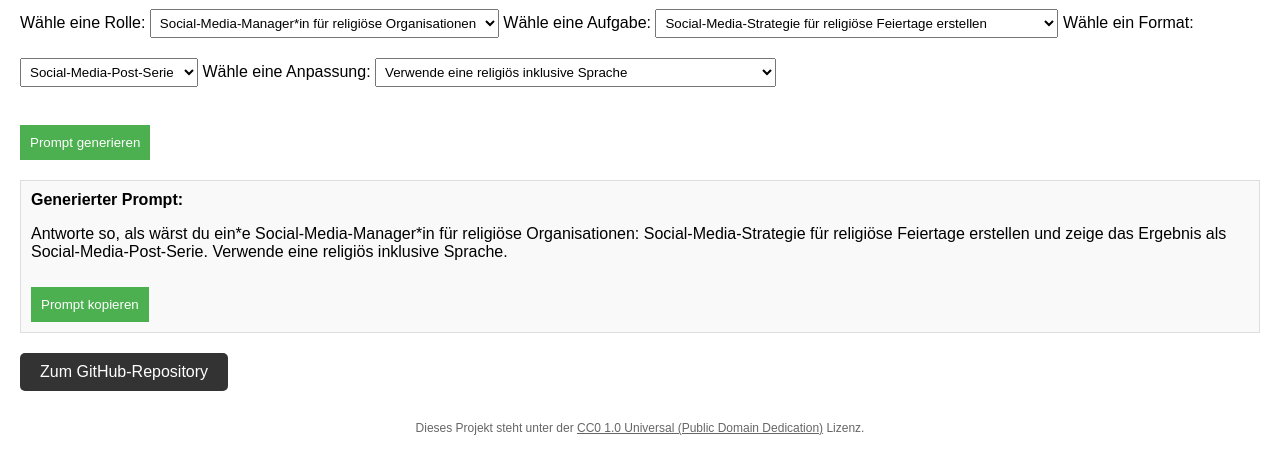
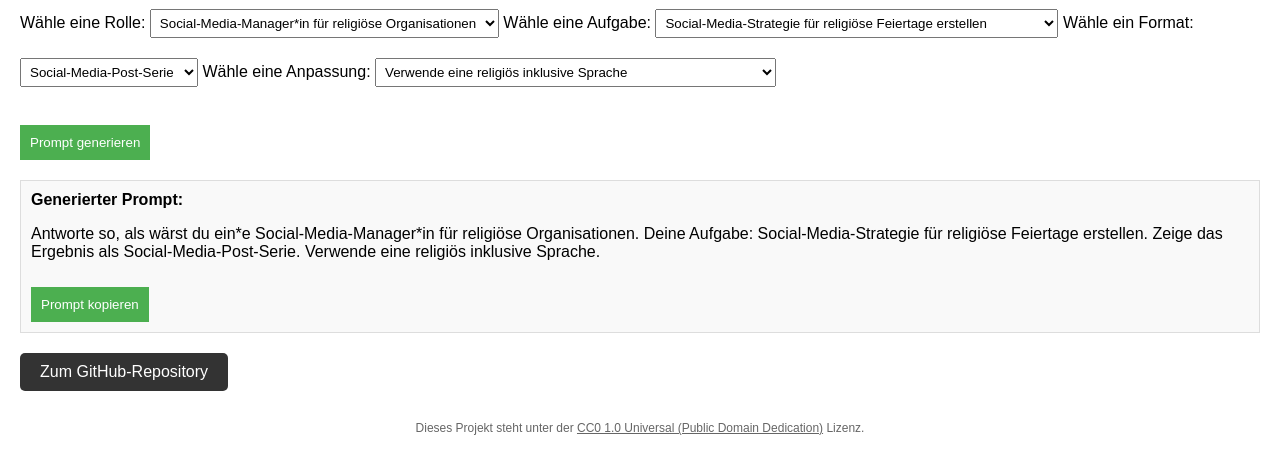
Before and after one commit to joerglohrer/prompt-kombinator, a plain HTML site: page index.html in a window 1280 px wide. Both pictures are taken after a click on the button "Prompt generieren". Shown: the part 69-542 px from the top of the page. Drawn offline with Linux system fonts and the light colour scheme.

Commit message:
Update index.html

```diff
--- a/index.html
+++ b/index.html
@@ -127,7 +127,7 @@ function generatePrompt() {
     let format = document.getElementById('format').value;
     let adjustment = document.getElementById('adjustment').value;
 
-    let promptText = `Antworte so, als wärst du ein*e ${role}: ${task} und zeige das Ergebnis als ${format}. ${adjustment}.`;
+    let promptText = `Antworte so, als wärst du ein*e ${role}. Deine Aufgabe: ${task}. Zeige das Ergebnis als ${format}. ${adjustment}.`;
 
     document.getElementById('promptText').textContent = promptText;
 }
```
